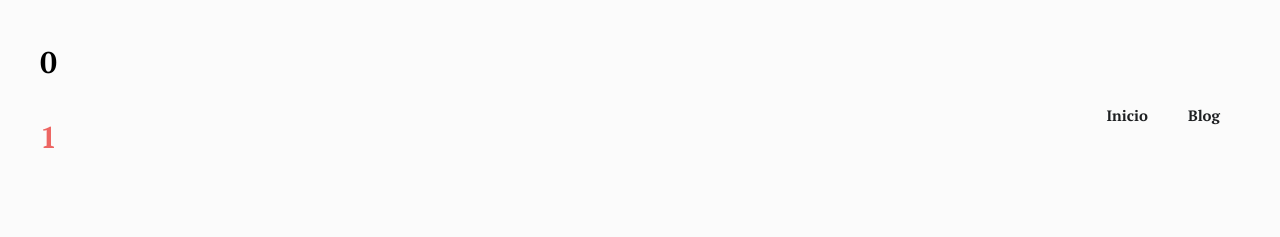
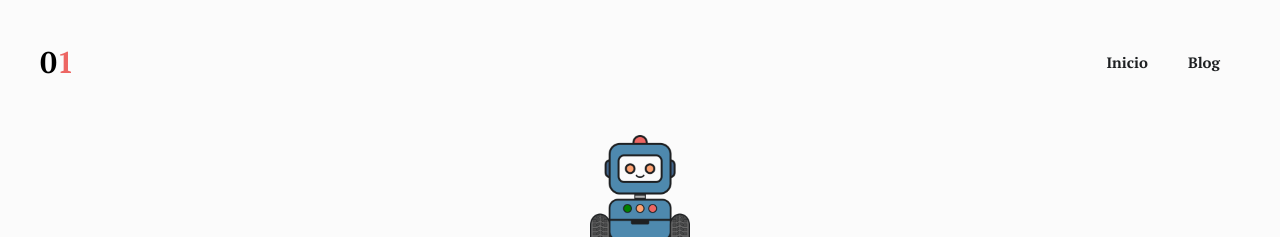
Before and after one commit to christianEdsv/lenguajebinarioblog, a Gatsby site: page / in a window 1280 px wide. Shown: the top 237 px of the page. Built offline with nearby package versions, Linux system fonts and the light colour scheme; Gatsby itself is replaced by a stand-in of ours.

Commit message:
se modificaron algunos estilos

```diff
--- a/src/components/header.js
+++ b/src/components/header.js
@@ -7,7 +7,7 @@ const Titulo = styled.h1`
     font-size: 30px;
     font-weight: 700;
 `;
-const Uno = styled.p`
+const Uno = styled.b`
     font-size: 30px;
     font-weight: 700;
     color: #ed6663;
```
